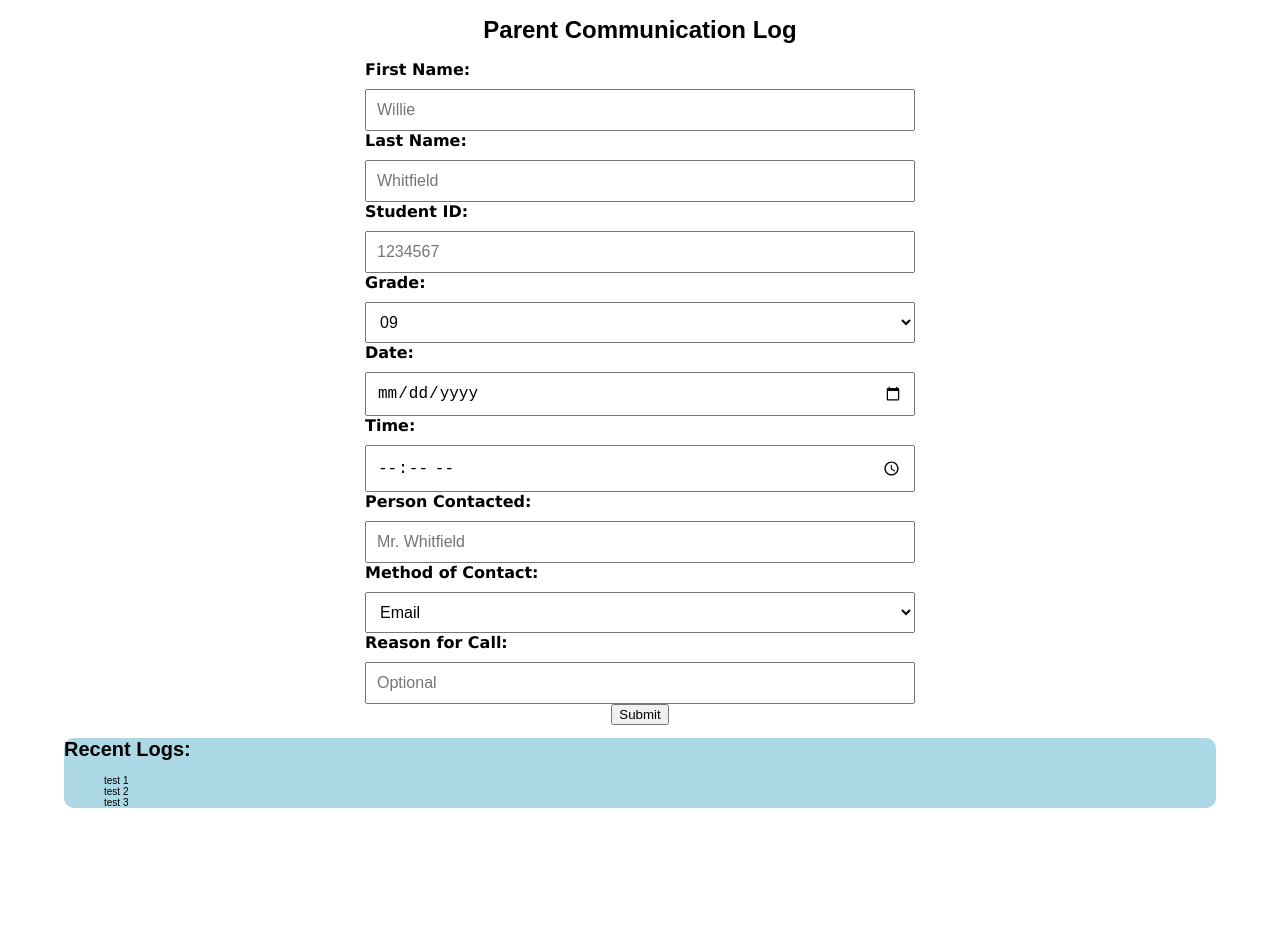
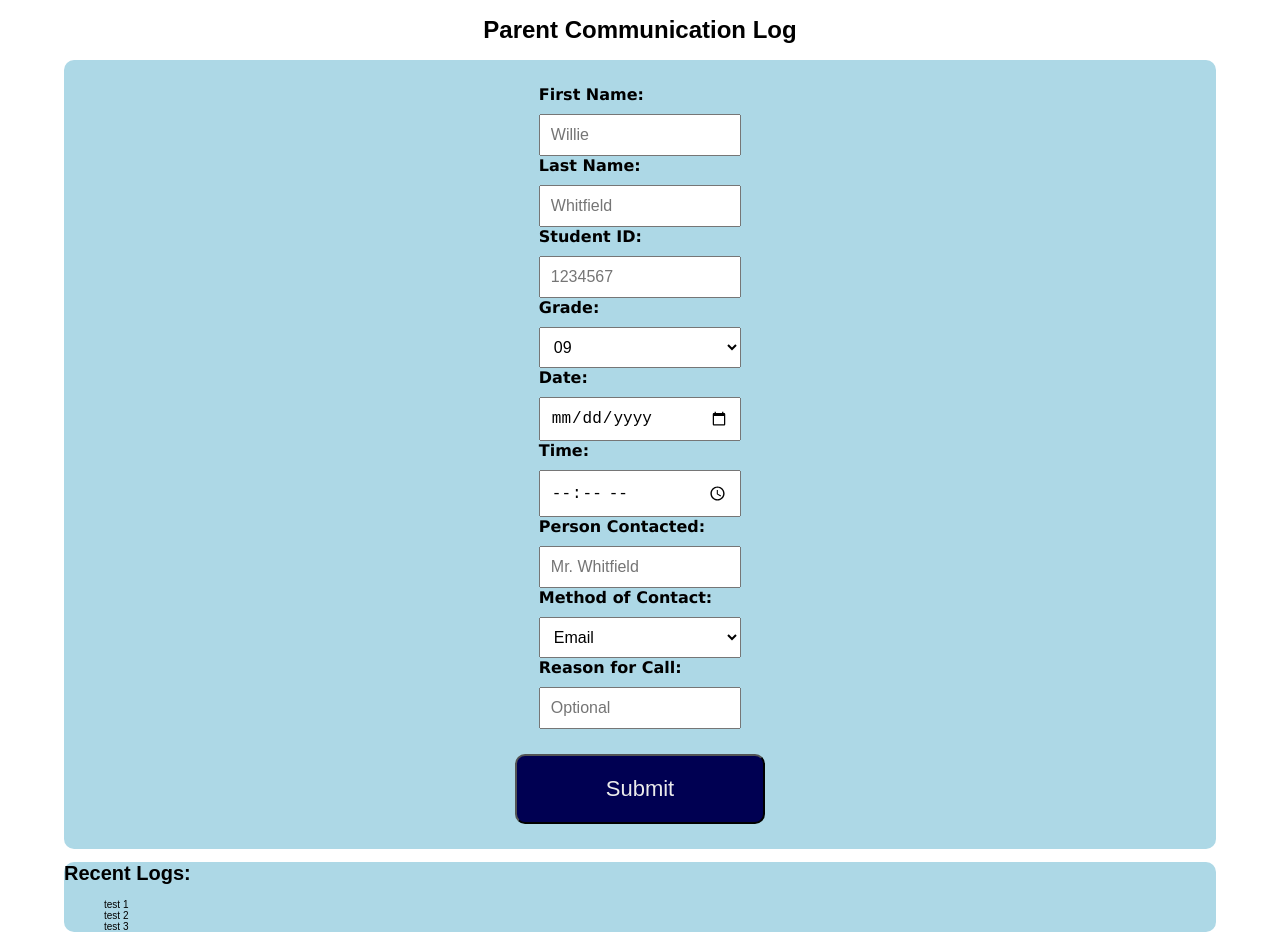
Before and after one commit to wdwiii/parent-communication-log, a React (Create React App) app: page / in a window 1280 px wide. Before the commit the page ends 818 px from the top, so only its background shows below. Built offline with nearby package versions, Linux system fonts and the light colour scheme.

Commit message:
Import Card and Button components
- Wrap form elements inside div w/ style prop

```diff
--- a/src/components/ContactForm/ContactForm.js
+++ b/src/components/ContactForm/ContactForm.js
@@ -1,4 +1,6 @@
 import styles from './ContactForm.module.css';
+import Card from '../UI/Card';
+import Button from '../UI/Button';
 
 const ContactForm = (props) => {
   const logContactHandler = (event) => {
@@ -7,11 +9,13 @@ const ContactForm = (props) => {
   };
 
   return (
+    <Card>
       <form
         action=""
         className={styles['contact-form']}
         onSubmit={logContactHandler}
       >
+        <div style={{ 'padding-top': '2.5rem' }}>
           <label>
             First Name:
             <input type="text" id="form__fname" placeholder="Willie" />
@@ -74,8 +78,12 @@ const ContactForm = (props) => {
             Reason for Call:
             <input type="textarea" id="form__reason" placeholder="Optional" />
           </label>
-      <button type="submit">Submit</button>
+        </div>
+        <Button type="submit" background="rgb(0, 0, 82)">
+          Submit
+        </Button>
       </form>
+    </Card>
   );
 };
 
```
Lines whose indentation alone changed are shown as unchanged.
